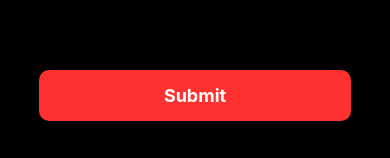
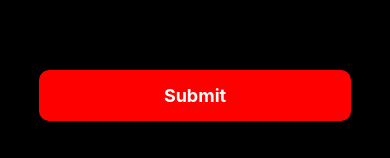
Before and after one commit to shra4747/ReefscapeScoutingApp, a React Native app: screen /StartPage in a window 390 px wide. Shown: the part 683-841 px from the top of the page. Built offline with nearby package versions, Linux system fonts and the light colour scheme.

Commit message:
Added an auto notes portion of the pit scouting

```diff
--- a/screens/StartPage.js
+++ b/screens/StartPage.js
@@ -273,7 +273,7 @@ const styles = StyleSheet.create({
     color: '#ffffff',
   },
   submitButton: {
-    backgroundColor: '#ff3030',
+    backgroundColor: 'red',
     padding: 15,
     borderRadius: 10,
     width: '80%',
```
